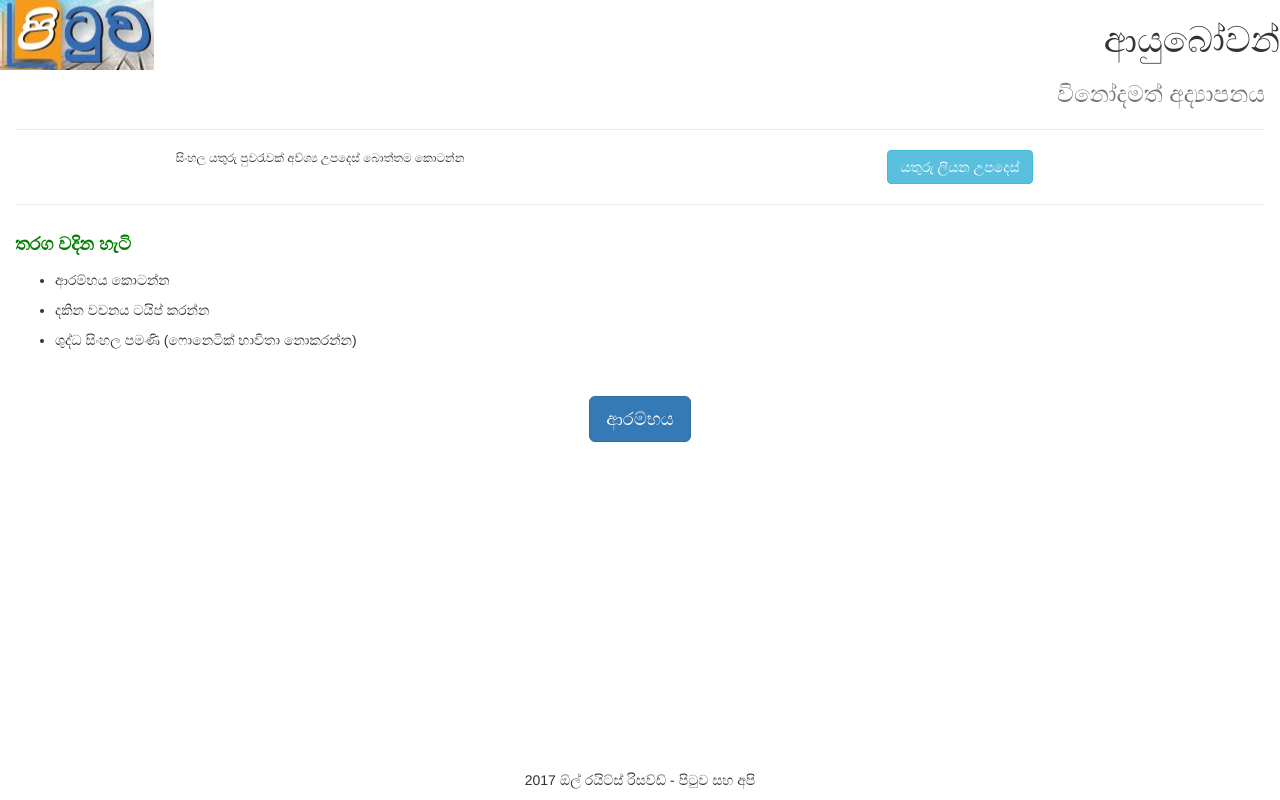
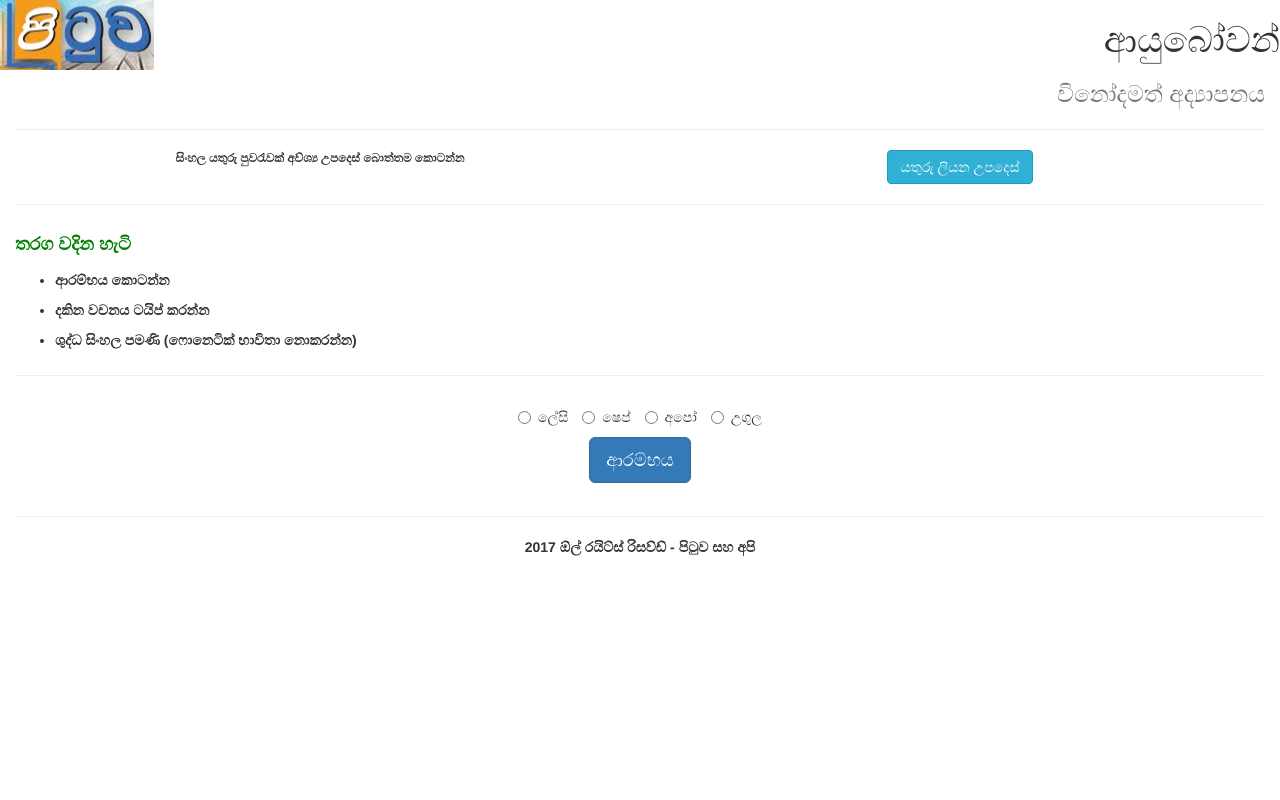
Before and after one commit to devzer01/sinhala-game, a PHP site: page /templates/index.phtml in a window 1280 px wide. Run offline with PHP 8.4, Linux system fonts and the light colour scheme.

Commit message:
ui finetune

```diff
--- a/templates/index.phtml
+++ b/templates/index.phtml
@@ -5,7 +5,7 @@
         <meta http-equiv="X-UA-Compatible" content="IE=edge">
         <meta name="viewport" content="width=device-width, initial-scale=1">
         <!-- The above 3 meta tags *must* come first in the head; any other head content must come *after* these tags -->
-        <title>Sinhala Game</title>
+        <title>යතුරු කරනය ඉගන ගනිමු</title>
 
         <!-- Bootstrap -->
         <link href="css/bootstrap.min.css" rel="stylesheet">
@@ -28,7 +28,7 @@
             }
 
             footer {
-                position: absolute;
+                position: relative;
                 height: 30px;
                 bottom: 0;
                 width: 100%;
@@ -36,7 +36,7 @@
         </style>
     </head>
     <body oncopy="return false" oncut="return false" onpaste="return false">
-        <div class="container-fluid" id="welcome">
+        <label class="container-fluid" id="welcome">
             <div class="row">
                 <div class="col-xs-12 text-right" style="padding-left: 0px; padding-right: 0px; background-image: url(img/bghead.png); background-position: left; background-repeat: no-repeat; ">
                     <h1 class="vtop">ආයුබෝවන්</h1>
@@ -47,13 +47,14 @@
             </div>
             <hr />
             <div class="row">
-                <div class="col-xs-6 text-center small vcenter">සිංහල යතුරු පුවරැවක් අව්‍ශ්‍ය උපදෙස් බොත්තම කොටන්න</div>
-                <div class="col-xs-6 text-center">
+                <div class="col-xs-12 col-sm-6 col-md-6 text-center small vcenter">සිංහල යතුරු පුවරැවක් අව්‍ශ්‍ය උපදෙස් බොත්තම කොටන්න</div>
+                <div class="visible-xs">&nbsp;</div>
+                <div class="col-xs-12 col-sm-6 col-md-6 text-center">
                     <button id="showHelp" class="btn btn-default btn-info">යතුරු ලියන උපදෙස්</button>
                 </div>
             </div>
             <hr />
-            <div class="row" style="height: 100px;">
+            <div class="row" style="height: 130px;">
                 <div class="col-xs-12">
                     <h4 class="text-left" style="color: green;"><strong>තරග වදින හැටි</strong></h4>
                 </div>
@@ -67,10 +68,17 @@
             </div>
             <hr />
             <div class="row" style="height: 100px; vertical-align: middle;">
-                <div class="col-xs-12 text-center" style="padding-top: 30px;">
+                <div class="col-xs-12 col-md-12 text-center" style="padding-top: 10px;">
+                    <label class="radio-inline"><input type="radio" name="difficulty" id="easy" value="easy">ලේසි</label>
+                    <label class="radio-inline"><input type="radio" name="difficulty" id="medium" value="medium">ෂෙප්</label>
+                    <label class="radio-inline"><input type="radio" name="difficulty" id="hard" value="hard">අපෝ</label>
+                    <label class="radio-inline"><input type="radio" name="difficulty" id="expert" value="expert">උගුල</label>
+                </div>
+                <div class="col-xs-12 text-center" style="padding-top: 10px;">
                     <button class="btn btn-primary btn-lg startButton">ආරම්භය</button>
                 </div>
             </div>
+            <hr />
         </div>
         <div class="container-fluid" id="game">
             <div class="row" style="border-radius: 4px; height: 30px; margin-top: 15px; background-color: #1b6d85; margin-left: 20px; margin-right: 20px; color: white; font-size: 18px; font-weight: bold;">
@@ -78,16 +86,29 @@
                 <div class="col-xs-6 text-right"><span>ලකුණු:&nbsp;&nbsp;</span><span id="score">0</span></div>
             </div>
 
-            <div class="row" style="height: 150px; margin-top: 5px;">
+            <div class="row" style="margin-top: 5px;">
                 <div class="col-xs-12 text-center"><h1 id="currentWord">5</h1></div>
                 <div class="col-xs-12">
                     <textarea id="type-here" style="font-size: 26px !important; font-weight: bold !important;" class="form-control" rows="1"></textarea>
+                    <div id="resultHolder" style="display: none; text-align: center; font-size: 16px; color: white; height: 80px; padding: 10px 5px; line-height: 2;">
+                        <span id="resultOfGame"></span> <br/>
+                        ලකුණු:<span id="spanScore" style="color: black;">732</span>
+                        කාලය: <span id="spanTime" style="color: black;">53.74</span>
+                        ක්ෂමතාව: <span id="spanEfficency" style="color: black;">71.54%</span>
+                        විනාඩි/වචන: <span id="spanWPM" style="color: black;">9</span>
+                    </div>
                 </div>
             </div>
 
-            <div id='infoPanel' class="alert alert-danger text-center bold" role="alert" style="font-weight: bold">ඉහල වචනය ඉක්මනින් ටයිප් කරන්න</div>
+            <div class="row">
+                <div class="col-xs-1">&nbsp;</div>
+                <div class="col-xs-10">
+                    <div id='infoPanel' class="alert alert-danger text-center bold" role="alert" style="font-weight: bold; padding: 2px; margin-bottom: 5px;"></div>
                     <div id='replayPanel' class="alert alert-info text-center bold" role="alert" style="font-weight: bold; display: none;">
                         <button class="btn btn-primary btn-lg startButton">නැවත කරමු</button>
+                    </div>
+                </div>
+                <div class="col-xs-1">&nbsp;</div>
             </div>
 
             <pre id="debug" style="display: none;"></pre>
@@ -99,6 +120,7 @@
                             <th>ප්‍රයත්නය</th>
                             <th>කාලය (තත්පර)</th>
                             <th>ලකුණු</th>
+                            <th>හරි/වැරදි</th>
                         </tr>
                     </thead>
                     <tbody id="history"></tbody>
@@ -185,10 +207,18 @@
             var wordScoreBegin = 0;
             var wordStart = 0.0;
             var wordStop = 0.0;
+            var changeWord = false;
+            var keyPressCount = 0;
+            var cumulativeKeyPress = 0;
+            var eraseCount = 0;
+            var cumulativeEraseCount = 0;
+            var correctCount = 0;
+            var cumulativeCorrectCount = 0;
+            var incorrectCount = 0;
+            var cumulativeIncorrectCount = 0;
 
             var wordList = ["අම්මා", "මගුල් කෑම", "රැකියාව", "අලුත් අවුරුද්ද", "මිතුරා", "ජනාවාස", "සවාරිය", "ජනාධිපතිතුමා", "පියතුමා", "සිරිත් විරිත්"];
-
-            var currentGameWordOrder;
+            var currentGameWordOrder = [];
 
             $(document).ready(function (e) {
                 $(".startButton").click(function (e) {
@@ -201,7 +231,9 @@
                     timerValue = 60.00;
                     timeout = 5;
                     currentWord = null;
-                    currentGameWordOrder = $.shuffle(wordList);
+                    currentGameWordOrder = wordList.slice();
+                    currentGameWordOrder = $.shuffle(currentGameWordOrder);
+                    console.log(currentGameWordOrder);
                     currentWordCodes = [];
                     wordScoreIndex = [];
                     wordScoreBegin = 0;
@@ -210,11 +242,14 @@
                     $("#timer").text(timerValue);
                     timeoutVal = setInterval(function () {
                         $("#currentWord").text(--timeout);
+                        $("#type-here").keyup(checkInput);
                         $("#infoPanel").show();
                         $("#replayPanel").hide();
                         if (timeout == 0) {
+                            $("#infoPanel").text("ඉහල වචනය ඉක්මනින් ටයිප් කරන්න");
                             clearInterval(timeoutVal);
                             timeoutVal = null;
+                            if (timeoutVal === null) timeoutVal = setInterval(reduceTime, 10);
                             showNextWord();
                         }
                     }, 1000);
@@ -266,87 +301,62 @@
                 return code;
             }
 
-            function knownCharCodeAt(str, idx) {
-                str += '';
-                var code,
-                    end = str.length;
-
-                var surrogatePairs = /[\u0D80-\u0DFF]/g;
-                while ((surrogatePairs.exec(str)) != null) {
-                    var li = surrogatePairs.lastIndex;
-                    if (li - 2 < idx) {
-                        idx++;
-                    }
-                    else {
-                        break;
-                    }
-                }
-
-                if (idx >= end || idx < 0) {
-                    return NaN;
-                }
-
-                code = str.charCodeAt(idx);
-
-                var hi, low;
-                if (0x0D80 <= code && code <= 0x0DFF) {
-                    hi = code;
-                    low = str.charCodeAt(idx + 1);
-                    // Go one further, since one of the "characters" is part of a surrogate pair
-                    return ((hi - 0x0D80) * 0x400) + (low - 0x0DFF) + 0x10000;
-                }
-                return code;
-            }
-
             function checkInput(e) {
                 var keyPress = e.which;
+                if (keyPress === 16) return true;
+                console.log(e);
                 var currentText = $("#type-here").val().trim();
                 var position = currentText.length - 1;
                 var currentCode = fixedCharCodeAt(currentText, currentText.length - 1);
+                var isCorrectChar = currentWordCodes[position] === currentCode;
+                var isFirstTime = (wordScoreIndex[position] == 0);
+                var isComplete = currentWord.length === currentText.length && currentWord === currentText;
+
+                keyPressCount++;
+                cumulativeKeyPress++;
                 if (keyPress === 8) {
+                    if (isCorrectChar && isFirstTime) {
+                        score -= 10; //we are going to take remove the score to prevent score hacking
+                    }
+                    eraseCount++;
+                    cumulativeEraseCount++;
                     return true;
                 }
-/*
-                if (!isSinhalaLetter(currentChar)) {
-                    console.log('incorrect letter');
-                    return false;
-                }
-*/
-                var isCorrectChar = currentWordCodes[position] === currentCode;
-                var isFirstTime = (wordScoreIndex[position] == 0);
-                var isComplete = currentWord.length === currentText.length && currentWord === currentText
+
 
                 if (isCorrectChar) {
+                    correctCount++;
+                    cumulativeCorrectCount++;
                     if (isFirstTime) {
-                        score = score + 10;
+                        score += 10;
                     } else {
-                        score = score + 3;
+                        score += 3;
                     }
-
                     if (isComplete) {
                         wordStop = timerValue;
-                        putScore();
-                        if (wordList.length === 0) {
+                        if (putScore(true)) {
+                            if (currentGameWordOrder.length === 0) {
                                 clearInterval(timeoutVal);
+                                $("#type-here").unbind('blur').unbind('keyup');
                                 timeoutVal = null;
                                 showReplay();
                                 showWon();
                             } else {
-                            showNextWord();
-                        }
-
+                                $("#score").text(score);
+                                return showNextWord();
                             }
                         } else {
-                    var debugInput = [];
-                    for (var i=0; i < currentText.length; i++) {
-                        debugInput[i] = fixedCharCodeAt(currentText, i);
+                            return false;
                         }
-                    $("#debug").html("Expected List: " + currentWordCodes.join("\n,") + "\n<br/>" + debugInput.join("\n,") + "   keyPress: " + keyPress +  ", currentCode:" + currentCode);
+                    }
+                } else {
+                    incorrectCount++;
+                    cumulativeIncorrectCount++;
                     if (isFirstTime) {
-                        score = score - 5;
+                        score -= 5;
                         wordScoreIndex[position] = 1; //first mistake
                     } else {
-                        score = score - 4;
+                        score -= 4;
                     }
                 }
                 $("#score").text(score);
@@ -358,83 +368,117 @@
             }
 
             function hideReply() {
+                $("#replayPanel").hide();
+                $("#resultHolder").hide();
                 $("#infoPanel").show();
-                $("#replayPanel").hide();
-                $("#type-here").removeAttr("disabled");
-                $("#type-here").css("background-color", "white");
-                $("#type-here").css("text-align", "left");
-                $("#type-here").css("color", "black");
-                $("#type-here").css("font-size", "26px");
+                $("#type-here").show();
             }
 
             function showWon() {
-                $("#type-here").attr("disabled","disabled");
-                $("#type-here").css("background-color", "#c7e597");
-                $("#type-here").css("text-align", "center");
-                $("#type-here").css("color", "white");
-                $("#type-here").css("font-size", "16px");
-                $("#type-here").val("ඔබ දිනුම්.... " + getScoreText());
+                $("#type-here").hide();
+                $("#resultHolder").css("background-color", "#c7e597").show();
+                $("#resultOfGame").text("ඔබ දිනුම්....");
+                setScoreText();
             }
 
             function showLost() {
-                $("#type-here").attr("disabled","disabled");
-                $("#type-here").css("background-color", "#e85167");
-                $("#type-here").css("text-align", "center");
-                $("#type-here").css("color", "white");
-                $("#type-here").css("font-size", "16px");
-                $("#type-here").val("කාලය අවසන් " + getScoreText());
+                $("#type-here").hide();
+                $("#resultHolder").css("background-color", "#e85167").show();
+                $("#resultOfGame").text("කාලය අවසන්");
+                setScoreText(false);
             }
 
-            function getScoreText() {
-                return "ලකුණු: " + score + " කාලය: " + (60.0 - timerValue).toFixed(2);
+            function setScoreText(won) {
+                var wpm = (wordList.length - currentGameWordOrder.length);
+                if (!won) wpm--;
+                $("#spanScore").text(score);
+                $("#spanTime").text((60.0 - timerValue).toFixed(2));
+                $("#spanEfficency").text((cumulativeCorrectCount / cumulativeKeyPress * 100).toFixed(2));
+                $("#spanWPM").text(wpm);
             }
 
-            function putScore() {
+            function putScore(running) {
                 var timeTaken = wordStart - wordStop;
                 var wordScore = score - wordScoreBegin;
+                var fullScorePotential = (currentWord.length * 10);
+                var efficiency = (correctCount / keyPressCount * 100).toFixed(2);
+
                 var color = "danger";
-                if (timeTaken < 10) {
+                if (timeTaken < 5 && wordScore > (fullScorePotential * 0.80) && efficiency > 75.00 ) {
                     color = "success";
-                } else if (wordScore > 0) {
+                } else if (timeTaken > 5 && timeTaken < 10 && wordScore > parseInt(fullScorePotential * 0.50) && efficiency >= 50.00) {
                     color = "warning";
+                } else {
+                    color = "danger";
                 }
                 var tr = document.createElement("tr");
                 var tdWord = document.createElement("td");
                 var tdTime = document.createElement("td");
                 var tdScore = document.createElement("td");
+                var tdEffi = document.createElement("td");
                 tdWord.innerText = currentWord;
+
+                if (!running) {
+                    tdTime.innerText = wordStart.toFixed(2);
+                    score -= wordScore;
+                    $("#score").text(score);
+                    tdEffi.innerText = "-";
+                    tr.className = "danger";
+                } else {
                     tdTime.innerText = timeTaken.toFixed(2);
-                tdScore.innerText = wordScore;
+                    tdScore.innerText = wordScore + " / " + fullScorePotential;
+                    tdEffi.innerText = efficiency + "%";
+                    tr.className = color;
+                }
                 tr.appendChild(tdWord);
                 tr.appendChild(tdTime);
                 tr.appendChild(tdScore);
-                tr.className = color;
+                tr.appendChild(tdEffi);
                 $("#history").append(tr);
+
+                if (running && wordScore > currentWord.length * 10) {
+                    $("#type-here").unbind('blur').unbind('keyup');
+                    clearInterval(timeoutVal);
+                    console.log('something went wrong');
+                    return false;
+                }
+
+                keyPressCount = 0;
+                eraseCount = 0;
+                correctCount = 0;
+                incorrectCount = 0;
+                return true;
             }
 
             function showNextWord() {
-                $("#type-here").val("");
-                currentWord = wordList.pop();
                 currentWordCodes = [];
+                wordScoreIndex = [];
+                $("#type-here").unbind('keyup').unbind('blur');
+                currentWord = currentGameWordOrder.pop();
                 for (var i=0; i < currentWord.length; i++) {
                     currentWordCodes[i] = fixedCharCodeAt(currentWord, i);
+                    wordScoreIndex[i] = 0;
                 }
-                wordScoreIndex.fill(0, 0, currentWord.length);
                 $("#currentWord").text(currentWord);
-                $("#type-here").focus();
-                if (timeoutVal === null) timeoutVal = setInterval(reduceTime, 10);
                 wordStart = timerValue;
                 wordScoreBegin = score;
-                $("#type-here").keyup(checkInput);
-                $("#type-here").blur(function () {
+                $("#type-here").val('').focus().keyup(checkInput).blur(function () {
                     score = score - 100;
                     $("#score").text(score);
+
+                    $("#infoPanel").text("ලකුණු 100 කැපී ඇත (හොර)");
+                    setTimeout(function() {
+                        $("#infoPanel").text("ඉහල වචනය ඉක්මනින් ටයිප් කරන්න");
+                    }, 5000);
+
                 });
+                return true;
             }
 
             function reduceTime() {
                 timerValue = timerValue - 0.01;
                 if (timerValue <= 0.0) {
+                    putScore(false);
                     clearInterval(timeoutVal);
                     showReplay();
                     showLost();
```
Lines whose indentation alone changed are shown as unchanged.
